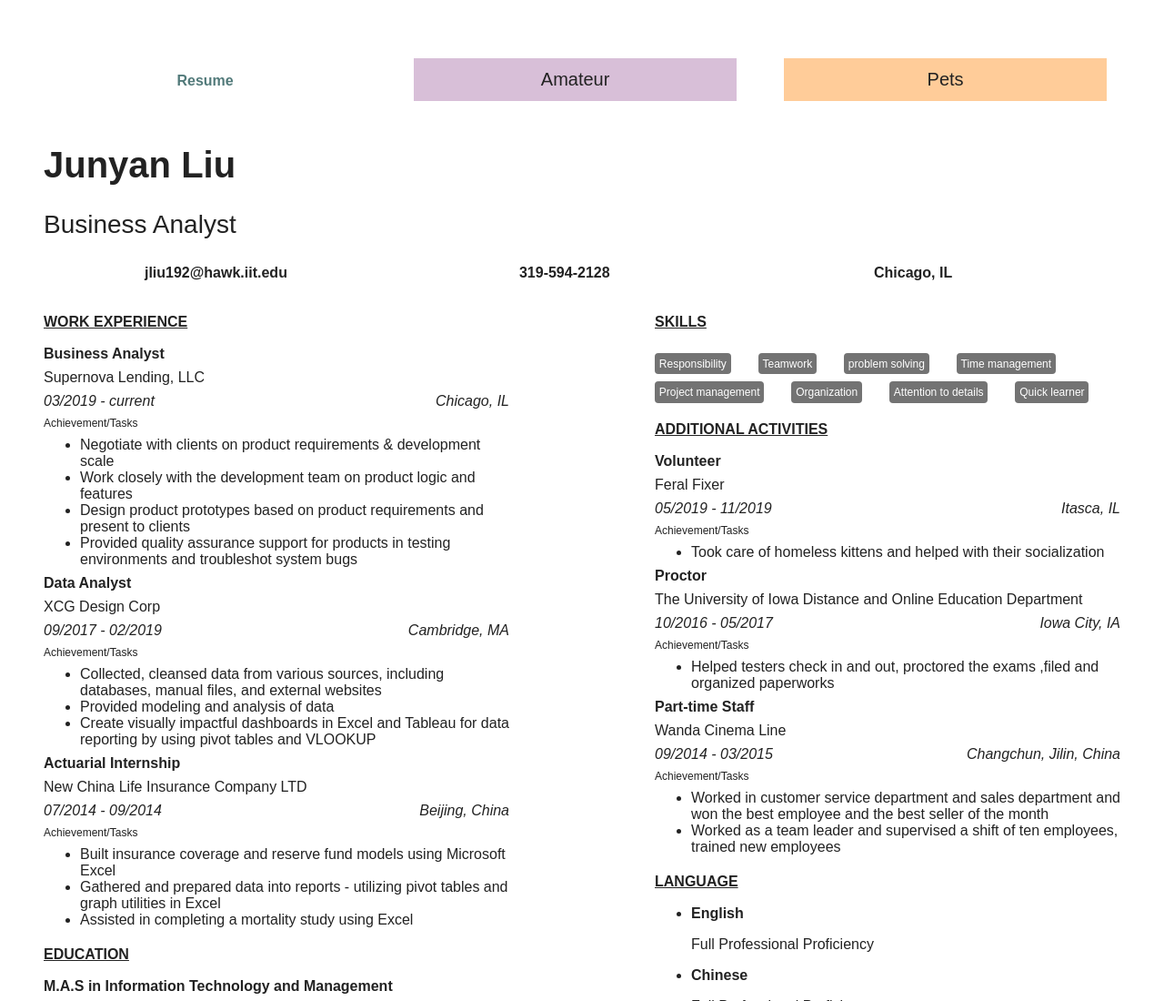
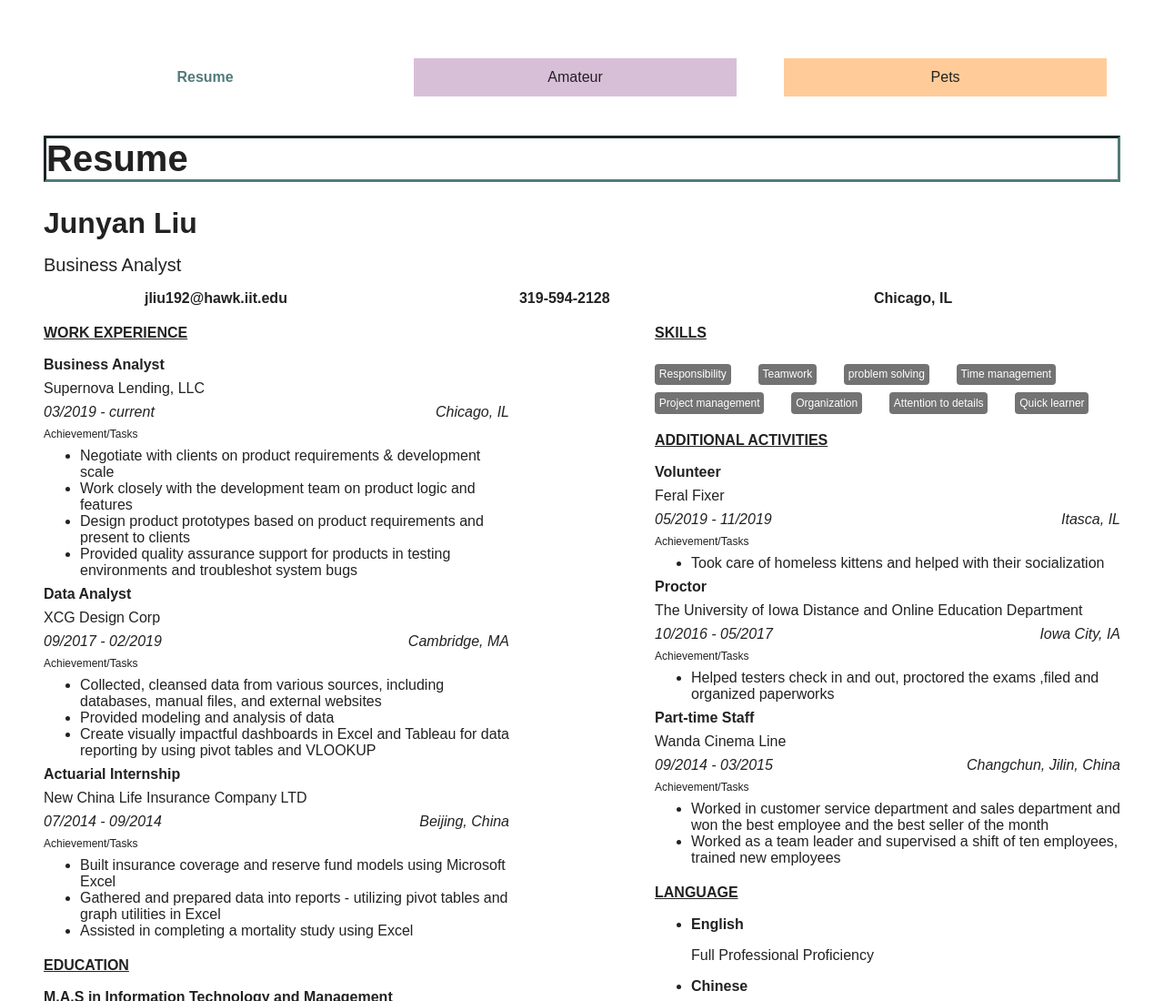
Before and after one commit to jliu192/project_three, a plain HTML site: page resume/index.html in a window 1280 px wide. Shown: the top 1100 px of the page at 91% size. Drawn offline with Linux system fonts and the light colour scheme.

Commit message:
add header to resume page and updatethe stylesheet

```diff
--- a/asset/screen.css
+++ b/asset/screen.css
@@ -4,10 +4,10 @@
 */
 /* stylelint-enable */
 html, header, main, footer, a,
-ul, li, h1, h3, h4, p, figure, figcaption, img, nav, div, video
+ul, li, h1, h2, h3, h4, p, figure, figcaption, img, nav, div, video
 /* stylelint-disable */
 span, applet, object, iframe, abbr, acronym, u, blockquote, pre,
-address, big, cite, code, del, dfn, em, ins, kbd, h6, h2, h5,
+address, big, cite, code, del, dfn, em, ins, kbd, h6, h5,
 q, s, samp, small, strike, strong, sub, sup, tt, var,
 center, dl, dt, dd, ol, fieldset, form, label, legend,
 table, caption, tbody, tfoot, thead, tr, th, td, canvas,
@@ -28,7 +28,8 @@ body {
     margin: 0;
 }
 header {
-    padding: 0 1rem 1rem 1rem;
+    padding: 0 1rem;
+    margin-bottom: ;
 }
 main {
     padding: 0 1rem 2rem 1rem;
@@ -129,11 +130,13 @@ h4 {
     padding-bottom: 2rem;
     text-align: center;
 }
+.nav a{
+    font-size: 1.25rem;
+}
 .resume a,
 .amateur a,
 .pets a {
     display: block;
-    font-size: 1.25rem;
     text-decoration: none;
     padding: .75rem;
 }
@@ -178,11 +181,12 @@ h4 {
 }
 
 /* resume page */
-header {
-    padding-top: 0;
+#resume {
+    border-color: #527a7a;
 }
 #name {
-    margin-top: 2rem;
+    margin: 1rem 0;
+    font-size: 2rem;
 }
 #job {
     font-weight: lighter;
--- a/resume/index.html
+++ b/resume/index.html
@@ -23,12 +23,15 @@
                     <a href="../pets/index.html">Pets</a>
                 </li>
             </ul>
-            <h1 id="name">
+            <h1 class="title" id="resume">
+                Resume
+            </h1>
+            <h2 id="name">
                 Junyan Liu
-            </h1>
-            <h3 id="job">
+            </h2>
+            <h4 id="job">
                 Business Analyst
-            </h3>
+            </h4>
             <section id="info">
                 <h5 class="item">
                     jliu192@hawk.iit.edu
```
